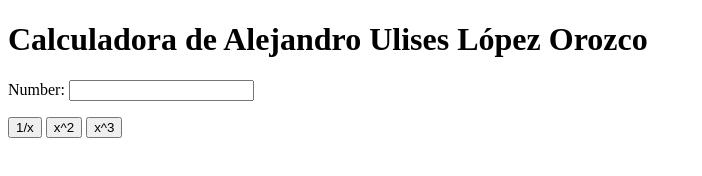
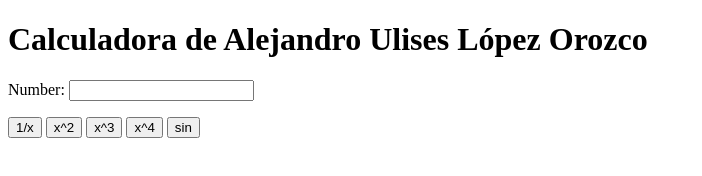
Before and after one commit to alopezorozco/my_calculator_2, a plain HTML site: page index.html in a window 1280 px wide. Shown: the whole page, without its empty margins (0-702 px from the left). Drawn offline with Linux system fonts and the light colour scheme.

Commit message:
sin(x) button

```diff
--- a/index.html
+++ b/index.html
@@ -12,11 +12,19 @@
             <button onclick="inverse()">1/x</button>
             <button onclick="square()">x^2</button>
             <button onclick="cube()">x^3</button>
+            <button onclick="power_4()">x^4</button>
+            <button onclick="sine()">sin</button>
+
         </p>
         <script type="text/javascript">
             function cube(){
                 var num = document.getElementById("n1");
                 num.value = Math.pow(num.value, 3);
+            }
+
+            function power_4(){
+                var num = document.getElementById("n1");
+                num.value = Math.pow(num.value, 4);
             }
 
             function square(){
@@ -28,6 +36,11 @@
                 var num = document.getElementById("n1");
                 num.value = 1/num.value;
             }
+
+            function sine(){
+                var num  = document.getElementById("n1");
+                num.value = Math.sin(num.value);
+            }
         </script>
     </body>
 </html>
```
